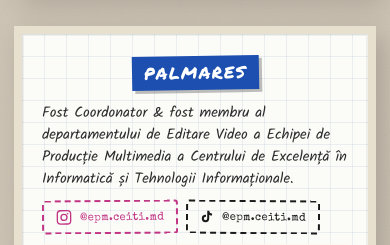
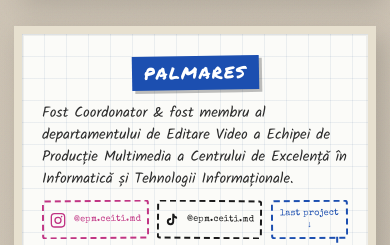
Before and after one commit to hodorojasorin/sorinarseni, a PHP site: page / in a window 390 px wide. Shown: the part 2461-2706 px from the top of the page. Run offline with PHP 8.4, Linux system fonts and the light colour scheme.

Commit message:
Make Palmares link badges equal width with dashed connector to video edge
Co-Authored-By: Claude Fable 5 <noreply@anthropic.com>

```diff
--- a/assets/css/styles.css
+++ b/assets/css/styles.css
@@ -1610,13 +1610,14 @@
 
       .whiteboard-links {
         display: flex;
-        flex-wrap: wrap;
         gap: 8px;
       }
 
       .whiteboard-link {
         display: inline-flex;
-        align-items: center;
+        flex: 1;
+        align-items: center;
+        justify-content: center;
         gap: 8px;
         padding: 7px 12px;
         border: 2px dashed #c13584;
@@ -1650,6 +1651,23 @@
         transform: rotate(0deg) translateY(-1px);
       }
 
+      .whiteboard-note {
+        position: relative;
+        border-color: #1c4fb0;
+        color: #1c4fb0;
+        cursor: default;
+      }
+
+      .whiteboard-note::after {
+        content: "";
+        position: absolute;
+        right: 8px;
+        top: 100%;
+        width: 0;
+        height: 16px;
+        border-left: 2px dashed #1c4fb0;
+      }
+
       .palmares-board {
         display: grid;
         grid-template-columns: minmax(0, 1fr) minmax(0, 1fr);
@@ -1876,6 +1894,14 @@
       }
 
       @media (max-width: 640px) {
+        .whiteboard-link {
+          padding: 6px 6px;
+          font-size: 0.56rem;
+          white-space: normal;
+          text-align: center;
+          line-height: 1.3;
+        }
+
         .page {
           padding: 14px 14px 44px;
         }
--- a/index.html
+++ b/index.html
@@ -672,6 +672,9 @@
                   </svg>
                   @epm.ceiti.md
                 </a>
+                <span class="whiteboard-link whiteboard-note">
+                  last project ↓
+                </span>
               </div>
               <div class="youtube-wrap">
                 <iframe
```
